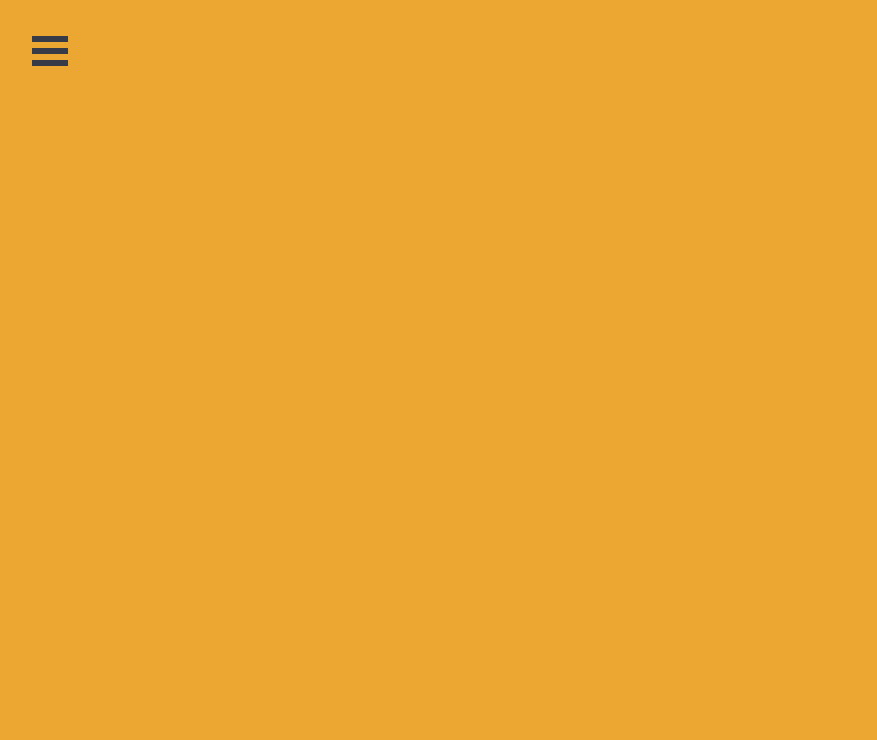
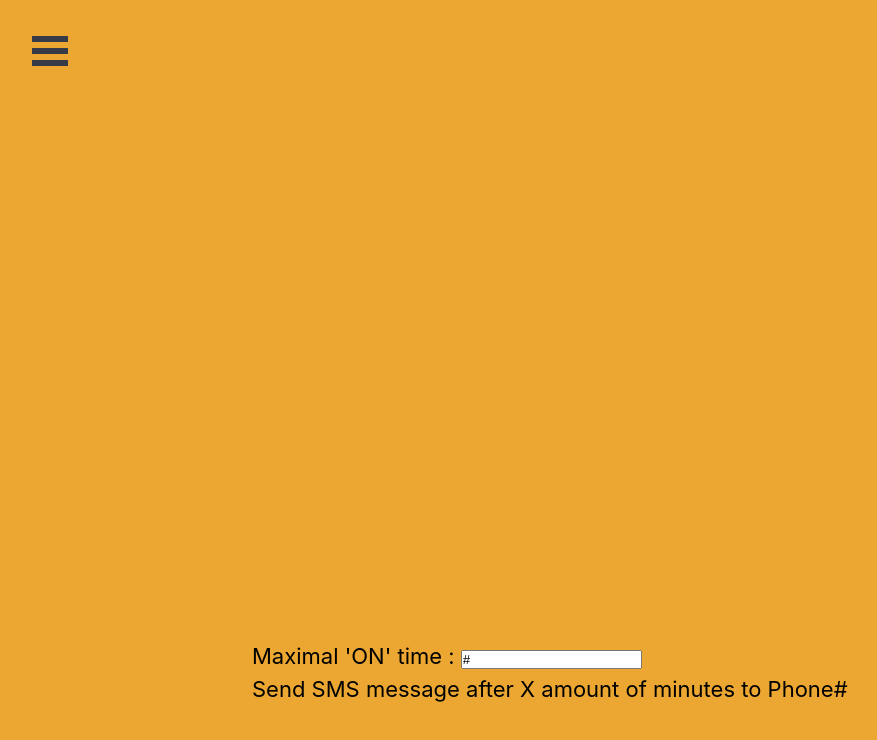
Before and after one commit to avinoamMO/hotdood-smart-switch-for-boiler, a React (Create React App) app: page /settings/manageDevice in a window 1280 px wide. Shown: the top 740 px of the page, without its empty margins (4-881 px from the left). Built offline with nearby package versions, Linux system fonts and the light colour scheme; no server answers.

Commit message:
Added manageUsers and manageDevice component + quick commands in status GUI.

```diff
--- a/src/App.js
+++ b/src/App.js
@@ -12,6 +12,8 @@ import Settings from './components/settings/Settings'
 import Home from './components/home'
 import Login from './components/Login'
 import axios from "axios";
+import ManageUsers from './components/settings/ManageUsers'
+import ManageDevice from './components/settings/ManageDevice'
 
 export default class App extends Component {
   constructor(){
@@ -66,6 +68,8 @@ export default class App extends Component {
       <Route path="/analytics" exact component={Analytics}/>
       <Route path="/schedule" exact component={Schedule}/>
       <Route path="/settings" exact component={Settings}/>
+      <Route path="/settings/manageUsers" exact component={ManageUsers}/>
+      <Route path="/settings/manageDevice" exact component={ManageDevice}/>
       <Route path="/" exact component={Login}/>
 
 
--- /dev/null
+++ b/src/components/settings/ManageDevice.js
@@ -0,0 +1,14 @@
+import React, { Component } from 'react';
+
+export default class ManageDevice extends Component {
+  render() {
+      // Make this a popup menu.
+    return (
+      <div className="ManageDevicePage">
+        Maximal 'ON' time : <input type="text" value="#"></input><p/>
+
+        Send SMS message after X amount of minutes to Phone#
+      </div>
+    );
+  }
+}
--- a/src/components/settings/ManageUsers.js
+++ b/src/components/settings/ManageUsers.js
@@ -4,8 +4,9 @@ export default class ManageUsers extends Component {
   render() {
       // Make this a popup menu.
     return (
-      <div className="ListofUsers">
-      List of users.
+      <div className="ManageUsersPage">
+      User photo, Remove User, Make Admin, Limit usage/Kid mode
+      <p/>Add a new user
       </div>
     );
   }
--- a/src/components/settings/Settings.js
+++ b/src/components/settings/Settings.js
@@ -1,5 +1,7 @@
 import React, { Component } from 'react';
 import ManageUsers from './ManageUsers'
+import {Link} from 'react-router-dom'
+
 
 export default class Settings extends Component {
   tellajoke = () =>
@@ -12,10 +14,14 @@ export default class Settings extends Component {
   }
   render() {
     return (
-<div className="SettingsPage">
-      <button>Manage users</button> <p/>
+    <div className="SettingsPage">
+
+      {/* <button>Manage users</button> <p/> */}
       <button>Configure Device</button> <p/>
       <button onClick={this.tellajoke}>Make a grilled cheese sandwich</button>
+      <Link to='/settings/manageUsers'>Manage Users</Link>
+      <Link to='/settings/manageDevice'>Manage Device</Link>
+
 
       </div>
     );
--- a/src/components/status/OnOffToggleButton.js
+++ b/src/components/status/OnOffToggleButton.js
@@ -20,6 +20,7 @@ export default class OnOffToggleButton extends Component {
   render() {
 
     console.log(this.props.switchStatus)
+    if(this.props.switchStatus!==null){
         return(
             <div id = "toggleButton">    {<form>
 
@@ -32,4 +33,8 @@ export default class OnOffToggleButton extends Component {
             </form>}
             </div>)
     }
+    else{
+        return(<div>lost connection to device</div>)
     }
+      }
+      }
--- a/src/components/status/Status.js
+++ b/src/components/status/Status.js
@@ -3,15 +3,19 @@ import OnOffToggleButton from './OnOffToggleButton'
 
 export default class Status extends Component {
 
-
   render() {
     return(
     <div className = "statusPage">
+
     <OnOffToggleButton
     label =""
     switchStatus= {this.props.switchStatus}
     turnSwitchOn={this.props.turnSwitchOn}
     turnSwitchOff={this.props.turnSwitchOff}/>
+    <center>
+    <button>Turn on for 45 minutes</button><p/>
+    <button>Turn on for 1 hour</button>
+    </center>
     </div>)
       }
       }
--- a/src/css/App.css
+++ b/src/css/App.css
@@ -55,6 +55,19 @@ margin-left: 15%;
   margin-top: 45%;
   margin-left: 10%;
 }
+.ManageUsersPage{
+  position: absolute;
+  margin-top: 50%;
+  margin-left: 20%;
+}
+
+.ManageDevicePage{
+  position: absolute;
+  margin-top: 50%;
+  margin-left: 20%;
+}
+
+
 
 #logoutButton{
   margin-top: 550%;
```
Also changed, not shown: 1 other file (tests, documents, lock files or other folders). Lines whose indentation alone changed are shown as unchanged.
